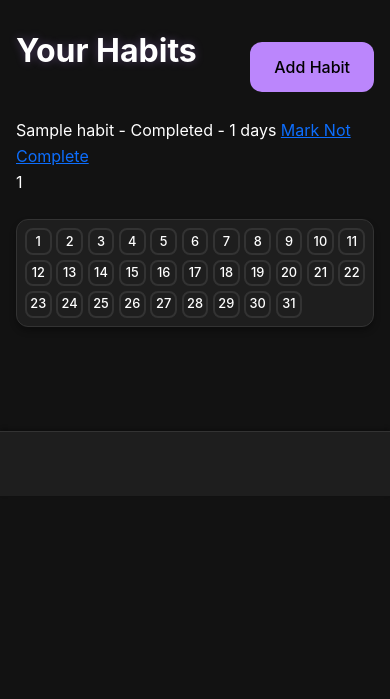
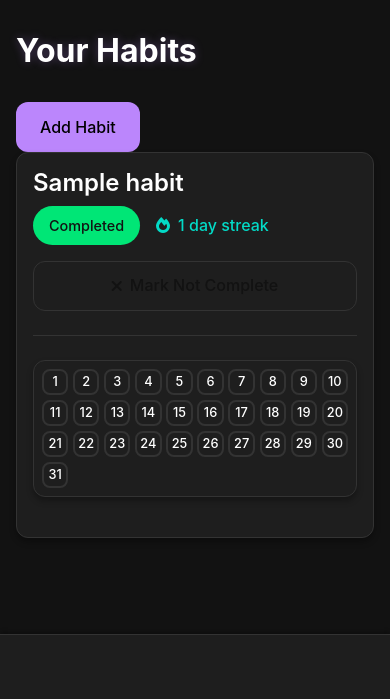
Before and after one commit to Georgeburn94/streakly, a Django app: page / in a window 390 px wide. Shown: the part 153-852 px from the top of the page. Before the commit the page ends 585 px from the top, so only its background shows below. Run offline with Django 4.2, Linux system fonts and the light colour scheme; a user stored in the database is signed in; tables that the repository leaves empty hold one stand-in row (values such as "Sample post").

Commit message:
added about .html

```diff
--- a/static/css/styles.css
+++ b/static/css/styles.css
@@ -232,31 +232,127 @@
 .habit-list {
   list-style: none;
   padding: 0;
+  display: flex;
+  flex-direction: column;
+  gap: 2rem;
 }
 
 .habit-item {
   background: var(--surface-color);
-  padding: 1.5rem;
-  margin-bottom: 1rem;
   border-radius: var(--border-radius);
+  border: 1px solid var(--border-color);
+  padding: 2rem;
   box-shadow: var(--shadow);
+}
+
+.habit-details {
+  display: flex;
+  justify-content: space-between;
+  align-items: center;
+  margin-bottom: 1.5rem;
+  padding-bottom: 1.5rem;
+  border-bottom: 1px solid var(--border-color);
+}
+
+.habit-info {
+  display: flex;
+  flex-direction: column;
+  gap: 0.5rem;
+}
+
+.habit-name {
+  font-size: 1.5rem;
+  font-weight: 600;
+  color: var(--text-color);
+  margin: 0;
+}
+
+.habit-status {
+  display: flex;
+  align-items: center;
+  gap: 1rem;
+}
+
+.status-badge {
+  padding: 0.5rem 1rem;
+  border-radius: 2rem;
+  font-size: 0.9rem;
+  font-weight: 500;
+}
+
+.status-badge.completed {
+  background-color: var(--success-color);
+  color: var(--background-color);
+}
+
+.status-badge.not-completed {
+  background-color: rgba(255, 255, 255, 0.1);
+  color: var(--text-color);
+}
+
+.streak-counter {
+  display: flex;
+  align-items: center;
+  gap: 0.5rem;
+  color: var(--secondary-color);
+  font-weight: 500;
+}
+
+.streak-counter i {
+  color: var(--secondary-color);
+}
+
+.habit-actions {
+  display: flex;
+  gap: 1rem;
+}
+
+.mark-complete-btn {
+  padding: 0.7rem 1.2rem;
+  border-radius: var(--border-radius);
+  background-color: rgba(187, 134, 252, 0.2);
+  color: var(--background-color);
+  text-decoration: none;
+  font-weight: 500;
+  transition: all 0.3s ease;
+  border: none;
+  cursor: pointer;
+  display: flex;
+  align-items: center;
+  gap: 0.5rem;
+}
+
+.mark-complete-btn:hover {
+  transform: translateY(-2px);
+  box-shadow: 0 0 15px rgba(187, 134, 252, 0.4);
+}
+
+.mark-complete-btn.completed {
+  background-color: var(--surface-color);
   border: 1px solid var(--border-color);
 }
 
-.habit-header {
-  display: flex;
-  justify-content: space-between;
-  align-items: center;
-  margin-bottom: 1rem;
+/* Calendar Container adjustments */
+.calendar_container {
+  margin-top: 0.5rem;
 }
 
-.streak-badge {
-  background: var(--secondary-color);
-  color: #000000;
-  padding: 0.5rem 1rem;
-  border-radius: 20px;
-  font-weight: 500;
-  box-shadow: 0 0 10px rgba(3, 218, 198, 0.3);
+/* Responsive adjustments */
+@media (max-width: 768px) {
+  .habit-details {
+    flex-direction: column;
+    align-items: flex-start;
+    gap: 1rem;
+  }
+
+  .habit-actions {
+    width: 100%;
+  }
+
+  .mark-complete-btn {
+    width: 100%;
+    justify-content: center;
+  }
 }
 
 /* Responsive Design */
--- a/streakly/templates/home.html
+++ b/streakly/templates/home.html
@@ -1,8 +1,4 @@
 {% extends 'base.html' %}
-
-{% url 'account_login' as login_url %}
-{% url 'account_signup' as signup_url %}
-{% url 'account_logout' as logout_url %}
 
 {% block title %}Habits{% endblock %}
 
@@ -14,13 +10,30 @@
 
 <ul class="habit-list">
     {% for habit_data in all_habits_data %}
-    <li>
-        {{ habit_data.habit.name }} - {% if habit_data.habit.completed %}Completed - {{ habit_data.habit.streak }}
-        days{% else %}Not Completed{% endif %}
-        <a href="{% url 'mark_complete' habit_data.habit.id %}">{% if habit_data.habit.completed %}Mark Not
-            Complete{% else %}Mark Complete{% endif %}</a>
-        <p>{{ habit_data.habit.streak }}</p>
-    </li>
+    <li class="habit-item">
+        <div class="habit-details">
+            <div class="habit-info">
+                <h2 class="habit-name">{{ habit_data.habit.name }}</h2>
+                <div class="habit-status">
+                    <span class="status-badge {% if habit_data.habit.completed %}completed{% else %}not-completed{% endif %}">
+                        {% if habit_data.habit.completed %}Completed{% else %}Not Completed{% endif %}
+                    </span>
+                    {% if habit_data.habit.streak > 0 %}
+                    <span class="streak-counter">
+                        <i class="fas fa-fire"></i>
+                        {{ habit_data.habit.streak }} day streak
+                    </span>
+                    {% endif %}
+                </div>
+            </div>
+            <div class="habit-actions">
+                <a href="{% url 'mark_complete' habit_data.habit.id %}"
+                   class="mark-complete-btn {% if habit_data.habit.completed %}completed{% endif %}">
+                    <i class="fas {% if habit_data.habit.completed %}fa-times{% else %}fa-check{% endif %}"></i>
+                    {% if habit_data.habit.completed %}Mark Not Complete{% else %}Mark Complete{% endif %}
+                </a>
+            </div>
+        </div>
         <div class="calendar_container">
             {% for day in habit_data.calendar_data %}
             <div class="day-square {% if day.completed %}completed{% else %}{% endif %}">
@@ -30,6 +43,7 @@
             </div>
             {% endfor %}
         </div>
+    </li>
     {% endfor %}
 </ul>
 {% endblock %}
```
Also changed, not shown: streakly/templates/about.html (added, +8 -0 lines). Lines whose indentation alone changed are shown as unchanged.
